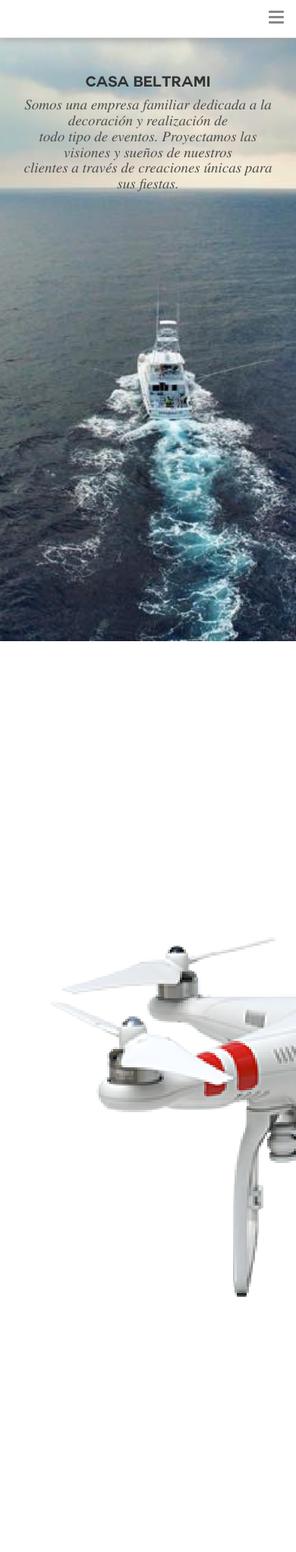
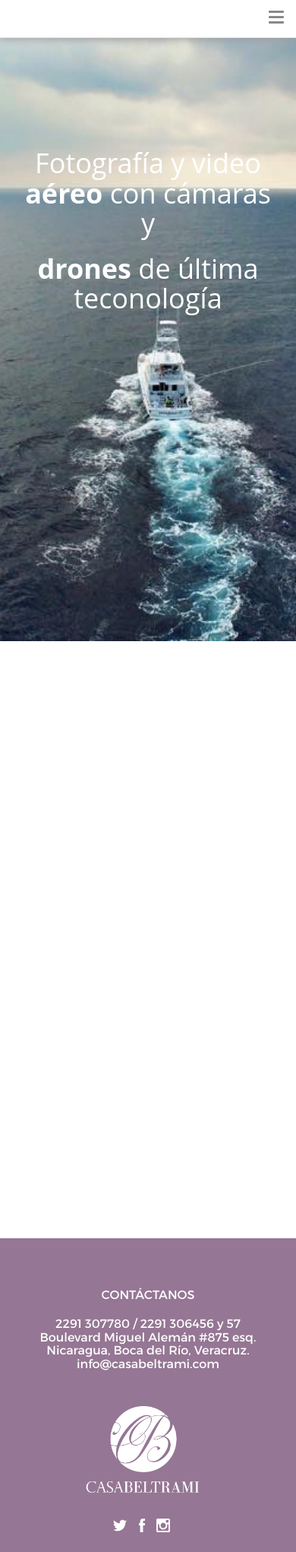
Before and after one commit to BlickLabs/Aerial, a PHP site: page /CasaBeltrami/ in a window 390 px wide; the page is wider, and only the part inside the window is pictured. Shown: the top 2043 px of that part at 76% size. Run offline with PHP 8.4, Linux system fonts and the light colour scheme; some libraries are stand-ins or nearby versions.

```diff
--- a/assets/css/main.css
+++ b/assets/css/main.css
@@ -12,11 +12,7 @@ body {
 	font-size: 14px;
 	line-height: 1.6;
 }
-h1,
-h2,
-h3 {
-	font-family: 'loveloblack';
-}
+
 .btn-default{
 	color: #666;
 }
@@ -555,7 +551,7 @@ button:active{
 	transition: all 0.2s linear;
 }
 .info-header{
-	padding-top: 80px;
+	padding-top: 175px;
 }
 @media (min-width: 992px) {
     .navbar-centered .navbar-nav {
@@ -573,6 +569,7 @@ button:active{
     }
 }
 .nav-web{
+
 	background-color: #1c1e20;
 	-webkit-transition: all 0.2s linear;
 	-moz-transition: all 0.2s linear;
--- a/index.html
+++ b/index.html
@@ -83,12 +83,18 @@
           <!-- Logo start -->
            <div class="container text-center">
             <div class="info-header headline-brd">
+                <h1 class="center-block">Fotografía y video <b>aéreo</b> con cámaras y </h1>
+              <h1 class="center-block"><b>drones</b> de última teconología</h1>
+            </div>
+           </div><!--.col-md-12-->
+           <div class="container text-center" style="visibility: hidden">
+            <div class="info-header headline-brd">
               <h1 class="center-block nineteen Couture dark-grey">Casa Beltrami</h1>
-              <h4 class="center-block nineteen Times-italic grey">Somos una empresa familiar dedicada a la decoración y realización de <br>todo tipo de eventos. Proyectamos las visiones y sueños de nuestros <br>clientes a través de creaciones únicas para sus fiestas.</h4>
+              <h4 class="center-block nineteen Times-italic grey">Somos una empresa familiar dedicada a la decoración y realización de todo tipo de eventos. Proyectamos las visiones y sueños de nuestros  clientes a través de creaciones únicas para sus fiestas.</h4>
+
             </div>
+           </div><!--.col-md-12-->
 
-
-        </div><!--.col-md-12-->
         </div>
           <div class="container-fluid nav-web" data-spy="affix" data-offset-top="800" id="nav">
             <div class="container-fluid navbar-centered" id="myNavbarWeb">
@@ -135,15 +141,12 @@
 
       </div><!--.row-->
     </header>
-    <section class="filler-f1 container-fluid">
 
-    </section>
-    <section class="party-halls">
-      <div class="row">
-          <img class="col-md-4" src="./images/drone_1.png">
-          <img class="col-md-4" src="./images/drone_2.png">
-          <img class="col-md-4" src="./images/drone_3.png">
-      </div>
+    <section >
+        <div>
+
+        </div>
+
     </section>
     <section class="filler-f1 container-fluid">
 
@@ -168,7 +171,7 @@
                 Boulevard Miguel Alemán #875 esq. <br>
                 Nicaragua, Boca del Río, Veracruz. <br>
                 info@casabeltrami.com
-            <h3>
+            </h3>
           </div>
           <div class="col-md-2">
             <img src="assets/img/icons/iconos-17.png" alt="" class="logo-footer center-block">
```
